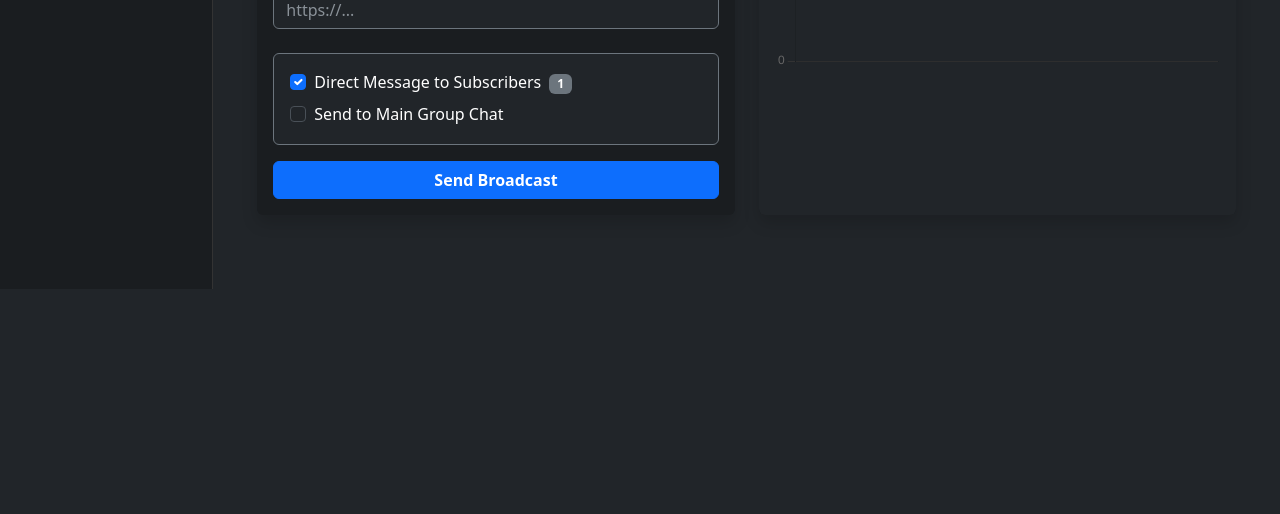
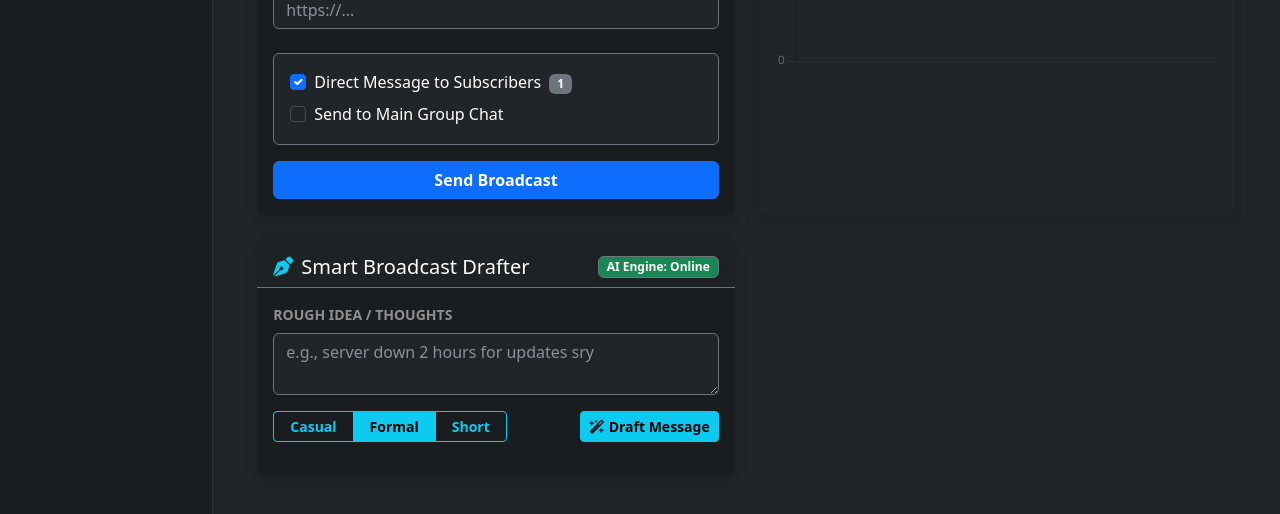
Before and after one commit to Someones-account/TG-bot-controller, a Flask app: template src/Flask/templates/dashboard.html in a window 1280 px wide. Shown: the part 511-1025 px from the top of the page. Before the commit the page ends 800 px from the top, so only its background shows below. Run offline with Flask 3, Linux system fonts and the light colour scheme; the template is opened without the code that fills it: most values are stand-ins (such as "Sample title", 1, 10 or a date in 2020); a map, chart or similar area stays blank.

Commit message:
AI-writer assistant for Broadcast functional UI

```diff
--- a/src/DB/LLM.py
+++ b/src/DB/LLM.py
@@ -115,7 +115,7 @@ def launch_local_llm():
     else:
         print("CRITICAL: Pipeline failed. Could not initialize Ollama or prepare a model.")
 
-launch_local_llm()
+#launch_local_llm()
 
 def run_model(model_name):
     process = subprocess.Popen(
@@ -160,7 +160,7 @@ class ChatSession:
         if DEFAULT_LLM:
             self.messages.append({'role': 'user', 'content': user_input})
             stream = ollama.chat(
-                model=READY_MODEL,
+                model=self.model,
                 messages=self.messages,
                 stream=False,
             )
--- a/src/Flask/app.py
+++ b/src/Flask/app.py
@@ -18,6 +18,7 @@ sys.path.append(str(src_dir))
 
 from src.DB.Connector import open_connection
 from src.Bot.QueryManager import QueryManager
+from src.DB.LLM import ask_llm, is_ollama_running
 sys.path.append(os.path.abspath(os.path.join(os.path.dirname(__file__), '..')))
 from env import keys
 app = Flask(__name__)
@@ -66,6 +67,8 @@ def dashboard():
         current_total += row['count']
         growth_values.append(current_total)
 
+    # Check if Ollama is running in the background
+    ai_status = "Online" if is_ollama_running() else "Offline"
     return render_template('dashboard.html',
                            total_users=total_users,
                            total_subs=total_subs,
@@ -73,7 +76,8 @@ def dashboard():
                            trend_labels=trend_labels,
                            trend_values=trend_values,
                            growth_labels=growth_labels,
-                           growth_values=growth_values)
+                           growth_values=growth_values,
+                           ai_status = ai_status)
 
 
 @app.route('/moderation')
@@ -190,5 +194,31 @@ def send_broadcast():
     # 4. Refresh the dashboard page instantly
     return redirect(url_for('dashboard'))
 
+
+@app.route("/api/ai-draft", methods=["POST"])
+def ai_draft():
+    data = request.get_json() or {}
+    prompt = data.get("prompt")
+    mode = data.get("mode", "Formal")
+
+    if not prompt:
+        return jsonify({"status": "error", "message": "No prompt provided"}), 400
+
+    # Give the AI specific roles based on the radio button clicked
+    if mode == "Casual":
+        instructions = "You are a Telegram Messages Rewriter for Administrator of Telegram group chat. Rewrite the following message to be casual and friendly. Keep slang if appropriate, but make slight grammar corrections so it is perfectly understandable. Do not output any thinking process, just the final message.\n\nMessage: "
+    elif mode == "Short":
+        instructions = "You are a Telegram Messages Rewriter for Administrator of Telegram group chat. Rewrite the following message to be as short and concise as physically possible while still presenting the intended meaning. Do not output any thinking process, just the final message.\n\nMessage: "
+    else:  # Formal
+        instructions = "You are a Telegram Messages Rewriter for Administrator of Telegram group chat. Rewrite the following message to be highly professional, formal, and grammatically perfect. Do not output any thinking process, just the final message.\n\nMessage: "
+
+    try:
+        response_text = ask_llm(instructions + prompt)
+        # Clean up the response to remove unwanted quotes the AI might add
+        response_text = response_text.strip().strip('"').strip("'")
+        return jsonify({"status": "success", "response": response_text}), 200
+    except Exception as e:
+        return jsonify({"status": "error", "message": str(e)}), 500
+
 if __name__ == '__main__':
     app.run(debug=True)
--- a/src/Flask/templates/dashboard.html
+++ b/src/Flask/templates/dashboard.html
@@ -108,6 +108,45 @@
                 </div>
             </div>
         </div>
+        <div class="col-md-6 mb-4">
+            <div class="card shadow border-0 bg-dark-subtle h-100">
+                <div class="card-header border-bottom border-secondary pt-3 d-flex justify-content-between align-items-center">
+                    <h5 class="card-title text-white mb-0"><i class="fa-solid fa-pen-nib me-2 text-info"></i>Smart Broadcast Drafter</h5>
+                    <span class="badge {% if ai_status == 'Online' %}bg-success{% else %}bg-danger{% endif %} border border-secondary shadow-sm">
+                        AI Engine: {{ ai_status }}
+                    </span>
+                </div>
+                <div class="card-body d-flex flex-column">
+                    <label class="form-label text-white-50 small fw-bold">ROUGH IDEA / THOUGHTS</label>
+                    <textarea id="drafterInput" class="form-control bg-dark text-white border-secondary mb-3" rows="2" placeholder="e.g., server down 2 hours for updates sry"></textarea>
+
+                    <div class="d-flex justify-content-between align-items-center mb-3">
+                        <div class="btn-group" role="group">
+                            <input type="radio" class="btn-check" name="draftMode" id="modeCasual" value="Casual" autocomplete="off">
+                            <label class="btn btn-outline-info btn-sm fw-bold px-3" for="modeCasual">Casual</label>
+
+                            <input type="radio" class="btn-check" name="draftMode" id="modeFormal" value="Formal" autocomplete="off" checked>
+                            <label class="btn btn-outline-info btn-sm fw-bold px-3" for="modeFormal">Formal</label>
+
+                            <input type="radio" class="btn-check" name="draftMode" id="modeShort" value="Short" autocomplete="off">
+                            <label class="btn btn-outline-info btn-sm fw-bold px-3" for="modeShort">Short</label>
+                        </div>
+
+                        <button class="btn btn-info btn-sm fw-bold" onclick="generateDraft()">
+                            <i class="fa-solid fa-wand-magic-sparkles text-dark me-1"></i>Draft Message
+                        </button>
+                    </div>
+
+                    <div id="drafterOutputBox" class="bg-dark rounded p-3 mb-3 border border-secondary shadow-inner flex-grow-1" style="min-height: 100px; display: none;">
+                        <p id="drafterResultText" class="text-white small mb-0"></p>
+                    </div>
+
+                    <button id="copyToBroadcastBtn" class="btn btn-outline-success w-100 fw-bold mt-auto" style="display: none;" onclick="copyToBroadcast()">
+                        <i class="fa-solid fa-arrow-up-right-from-square me-2"></i>Copy to Broadcast Center
+                    </button>
+                </div>
+            </div>
+        </div>
 
     </div>
 </div>
@@ -161,6 +200,57 @@
             }]
         },
         options: { plugins: { legend: { display: false } }, scales: commonScales }
-    });
+    })
+    // --- SMART BROADCAST DRAFTER ---
+    function generateDraft() {
+        const inputField = document.getElementById('drafterInput');
+        const outputBox = document.getElementById('drafterOutputBox');
+        const resultText = document.getElementById('drafterResultText');
+        const copyBtn = document.getElementById('copyToBroadcastBtn');
+        const mode = document.querySelector('input[name="draftMode"]:checked').value;
+        const prompt = inputField.value.trim();
+
+        if (!prompt) return;
+
+        outputBox.style.display = 'block';
+        copyBtn.style.display = 'none';
+        resultText.innerHTML = '<i class="fa-solid fa-circle-notch fa-spin text-info me-2"></i>Generating draft...';
+
+        fetch('/api/ai-draft', {
+            method: 'POST',
+            headers: { 'Content-Type': 'application/json' },
+            body: JSON.stringify({ prompt: prompt, mode: mode })
+        })
+        .then(res => res.json())
+        .then(data => {
+            if (data.status === 'success') {
+                // Show text with proper line breaks
+                resultText.innerHTML = data.response.replace(/\n/g, '<br>');
+                // Save raw text secretly for the Copy button
+                resultText.dataset.plainText = data.response;
+                copyBtn.style.display = 'block';
+            } else {
+                resultText.innerHTML = `<span class="text-danger"><i class="fa-solid fa-triangle-exclamation me-1"></i>Error: ${data.message}</span>`;
+            }
+        })
+        .catch(err => {
+            resultText.innerHTML = `<span class="text-danger">Network Error</span>`;
+        });
+    }
+
+    // This transfers the AI text directly into the Broadcast Box above it!
+    function copyToBroadcast() {
+        const resultText = document.getElementById('drafterResultText').dataset.plainText;
+        const broadcastTextArea = document.querySelector('textarea[name="message"]');
+
+        if (resultText && broadcastTextArea) {
+            broadcastTextArea.value = resultText;
+
+            // Give the broadcast box a quick green flash so the user knows it worked
+            broadcastTextArea.style.transition = "background-color 0.3s";
+            broadcastTextArea.style.backgroundColor = "#198754"; // Bootstrap Success Green
+            setTimeout(() => { broadcastTextArea.style.backgroundColor = ""; }, 400);
+        }
+    }
 </script>
 {% endblock %}
```
